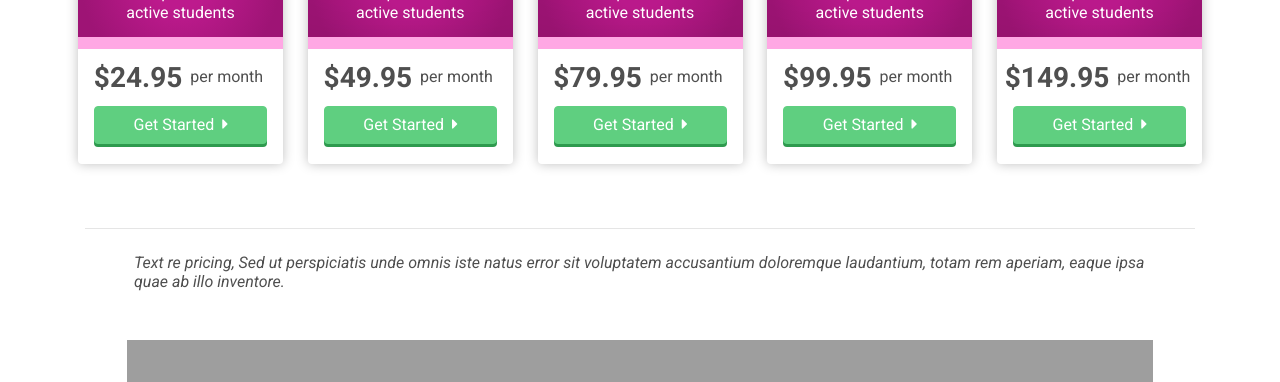
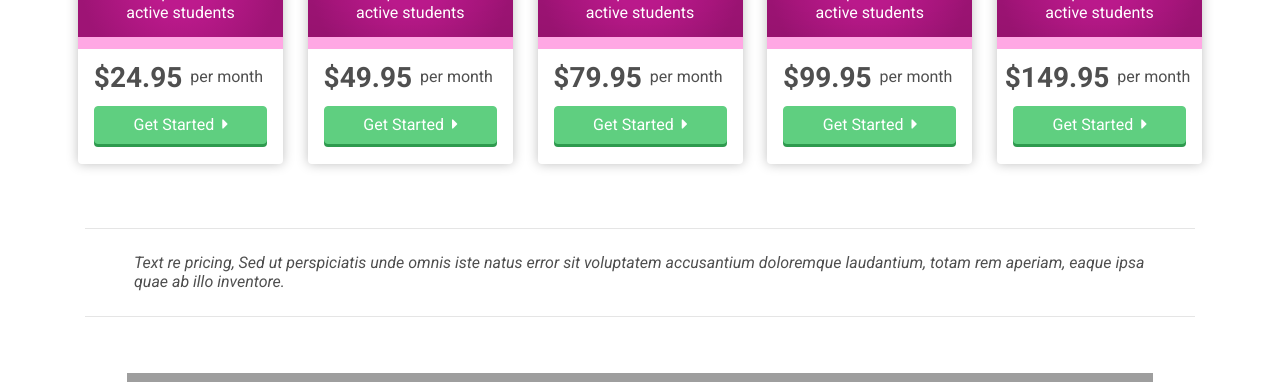
Before and after one commit to thinksmart-software-mockups/dancebiz, a website: page pricing.html in a window 1280 px wide. Shown: the part 297-679 px from the top of the page. Drawn offline with nearby package versions, Linux system fonts and the light colour scheme; some packages are replaced by stand-ins of ours; a script that the page names is missing.

Commit message:
Add files via upload

```diff
--- a/pricing.html
+++ b/pricing.html
@@ -356,7 +356,7 @@
                         </div>
                 </div>
                 <!-- <div class="pb-2"></div> -->
-            <hr class="d-none ">
+            <hr class="d-none d-lg-block">
             <div class="mb-3 pb-xl-2"></div>
         </div>
     <!-- prices selling point -->
```
